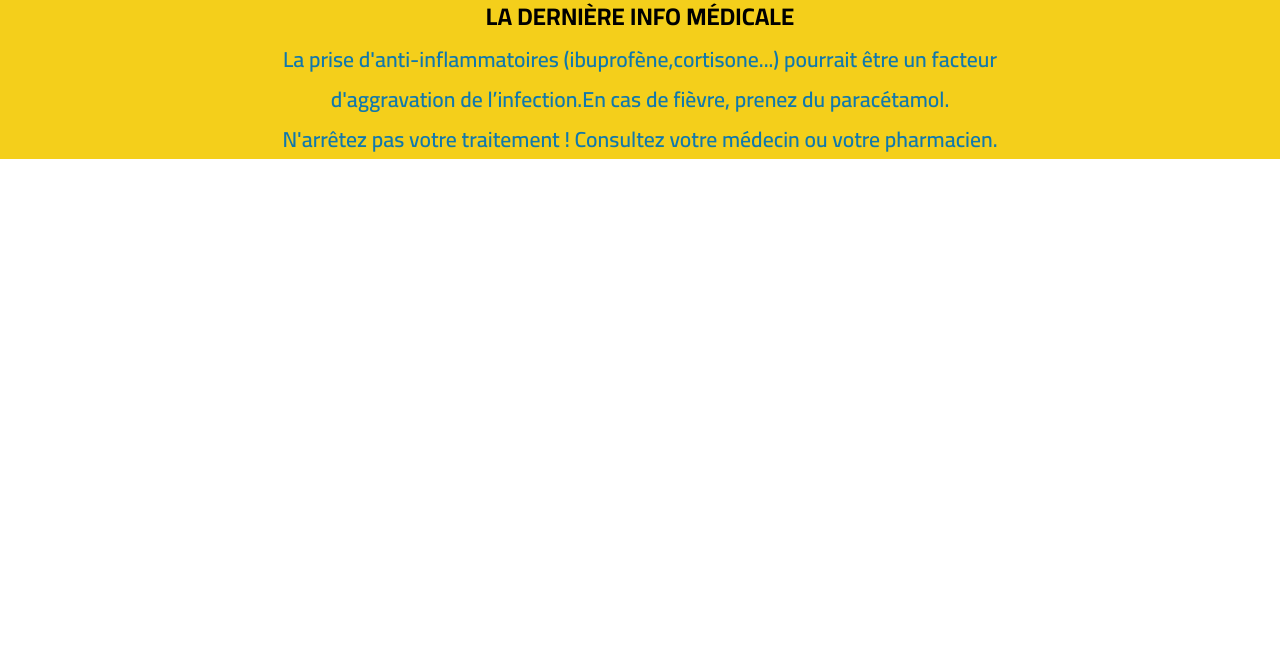
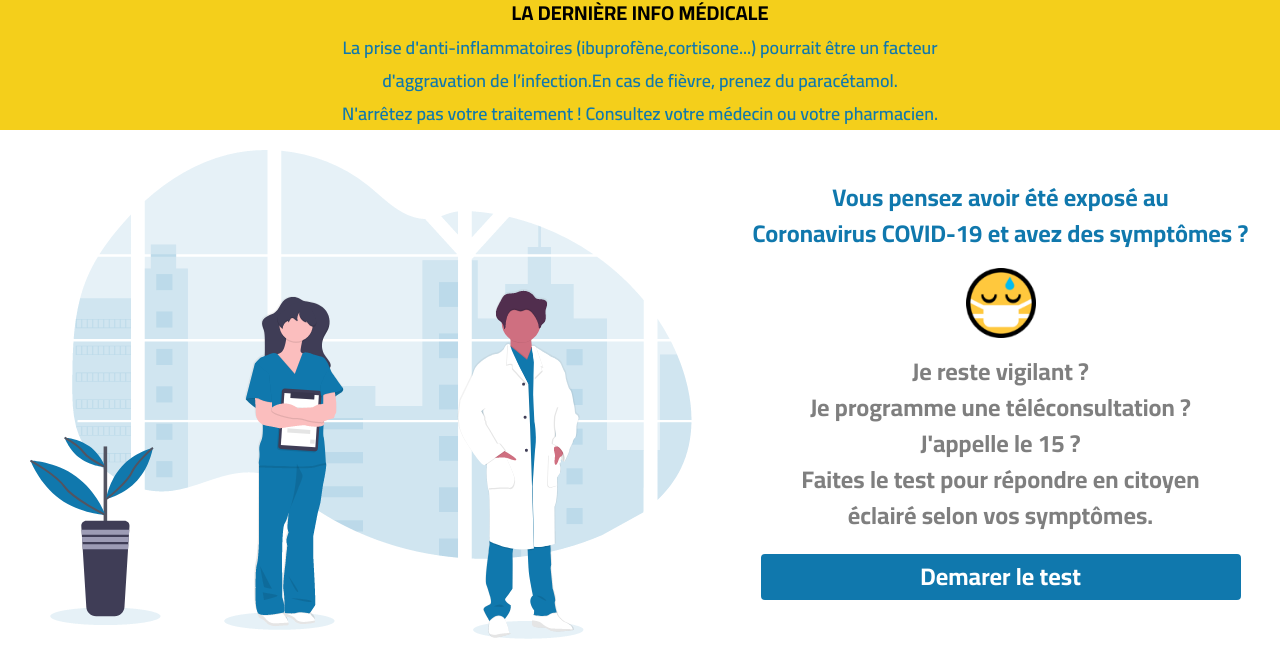
Before and after one commit to adamkhairi/Covid-19, a website: page index.html in a window 1280 px wide. Shown: the part 136-806 px from the top of the page. Drawn offline with nearby package versions, Linux system fonts and the light colour scheme.

Commit message:
Add First Section #2
+Section "hero"
+Resposive

```diff
--- a/app/sass/_global.scss
+++ b/app/sass/_global.scss
@@ -1,12 +1,12 @@
 * {
   margin: 0px;
   padding: 0px;
-  font-size: 24px;
+  font-size: 20px;
   font-family: "Cairo", sans-serif;
 }
 .hero {
-  background-color: $yellow;
   &__alert {
+    background-color: $yellow;
     text-align: center;
     margin: 0px auto;
     p {
@@ -15,4 +15,65 @@
       font-weight: 600;
     }
   }
+  &__test {
+    display: flex;
+    flex-direction: row;
+    flex-wrap: wrap;
+    justify-content: space-around;
+    // padding: 1em 0;
+    margin: auto;
+    .test__img {
+      margin: 1em;
+      .img_hero {
+        width: 100%;
+      }
+    }
+    .test__start {
+      width: 25em;
+      display: flex;
+      flex-direction: column;
+      justify-content: center;
+      align-items: center;
+      margin: 1em;
+      .start__title--blue {
+        @include h2title($blue, center);
+      }
+      img {
+        margin: 0.8em;
+        width: 70px;
+      }
+      .start__title--gray {
+        @include h2title($gray, center);
+      }
+      .start {
+        width: 24em;
+        height: 2.3em;
+        margin: 1em;
+        border: 2px solid $blue;
+        border-radius: 0.2em;
+        background-color: $blue;
+        h2 {
+          @include h2title(white, center);
+        }
+      }
+    }
+  }
+  @media (max-width: "720px") {
+    * {
+      font-size: smaller;
+    }
+    .hero {
+      &__alert {
+      }
+      &__test {
+        display: flex;
+        justify-content: center;
+        align-items: center;
+
+      }
+    }
+  }
+  @media (max-width: "1230px") {
+
+  }
 }
--- a/app/sass/_mixing.scss
+++ b/app/sass/_mixing.scss
@@ -22,5 +22,11 @@
     margin-left: 20px;
   }
 }
+@mixin h2title ($color,$align){
+  font-size: 1.2em;
+  text-align: $align;
+  line-height: 1.5em;
+  color: $color;
 
+}
 // @include btn-translate(150px,50px,1.1em,3em);
--- a/app/sass/_navbar.scss
+++ b/app/sass/_navbar.scss
@@ -20,12 +20,12 @@
       color: $blue;
     }
     .btn__translate-ar {
-    @include btn-translate(150px,50px,1.1em,3em);
+      @include btn-translate(150px, 50px, 1.1em, 3em);
     }
   }
 }
 
-@media (max-width: "720px") {
+@media (max-width: "1010px") {
   * {
     font-size: smaller;
   }
@@ -44,7 +44,6 @@
         height: 42px;
         font-size: 20px;
         margin-left: 1em;
-
       }
     }
   }
@@ -55,9 +54,9 @@
   }
 
   .navbar {
+    padding: 5px;
     &__logo {
       width: 60px;
-
     }
     &__menu {
       a {
@@ -75,3 +74,9 @@
     }
   }
 }
+@media (max-width: "340px") {
+  * {
+    zoom: 90%;
+
+  }
+}
--- a/index.html
+++ b/index.html
@@ -36,8 +36,22 @@
         </p>
       </div>
       <div class="hero__test">
-        <div class="test__img"></div>
-        <div class="test__start"></div>
+        <div class="test__img">
+          <img class="img_hero" src="dist/img/hero_img.png" alt="" />
+        </div>
+        <div class="test__start">
+          <h2 class="start__title--blue">
+            Vous pensez avoir été exposé au <br />
+            Coronavirus COVID-19 et avez des symptômes ?
+          </h2>
+          <img src="dist/img/assets/sic.png" alt="" />
+          <h2 class="start__title--gray">
+            Je reste vigilant ? <br />
+            Je programme une téléconsultation ? <br> J'appelle le 15 ? <br />
+            Faites le test pour répondre en citoyen <br> éclairé selon vos symptômes.
+          </h2>
+          <button class="start"><h2>Demarer le test</h2></button>
+        </div>
       </div>
     </section>
 
```
Also changed, not shown: dist/css/main.css, dist/img/assets/sic.png (added), dist/img/hero_img.png (added), 1 other file.
